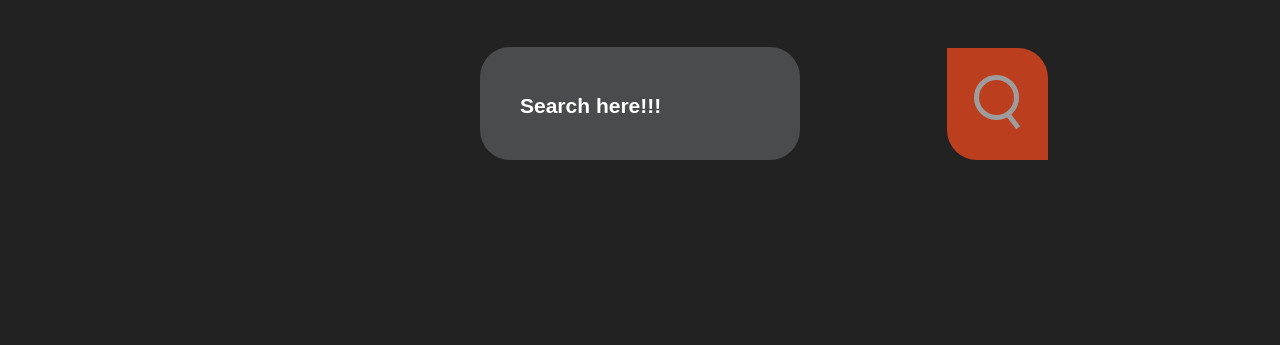
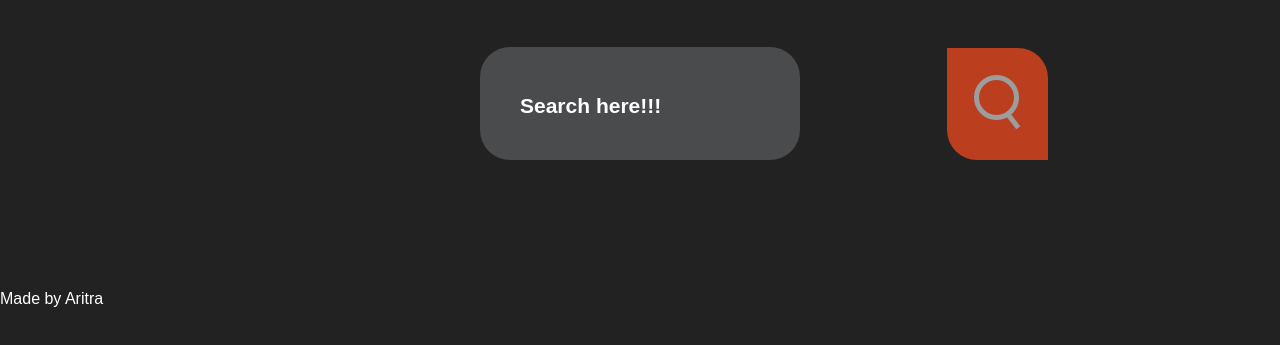
Before and after one commit to mrakmondal6612/image-search, a plain HTML site: page Image-Search-Site/index.html in a window 1280 px wide. Shown: the part 161-506 px from the top of the page. Drawn offline with Linux system fonts and the light colour scheme.

Commit message:
somthing updated

```diff
--- a/Image-Search-Site/index.html
+++ b/Image-Search-Site/index.html
@@ -1,11 +1,13 @@
 <!DOCTYPE html>
 <html lang="en">
+
 <head>
     <meta charset="UTF-8">
     <meta name="viewport" content="width=device-width, initial-scale=1.0">
     <title>Image Search</title>
     <link rel="stylesheet" href="style.css">
 </head>
+
 <body>
     <h1>Search any Image you want</h1>
     <div class="search-box">
@@ -14,6 +16,8 @@
     </div>
     <div class="grid"></div>
     <button id="show-more">showmore</button>
+    <p>Made by Aritra </p>
 </body>
 <script src="script.js"></script>
+
 </html>
```
